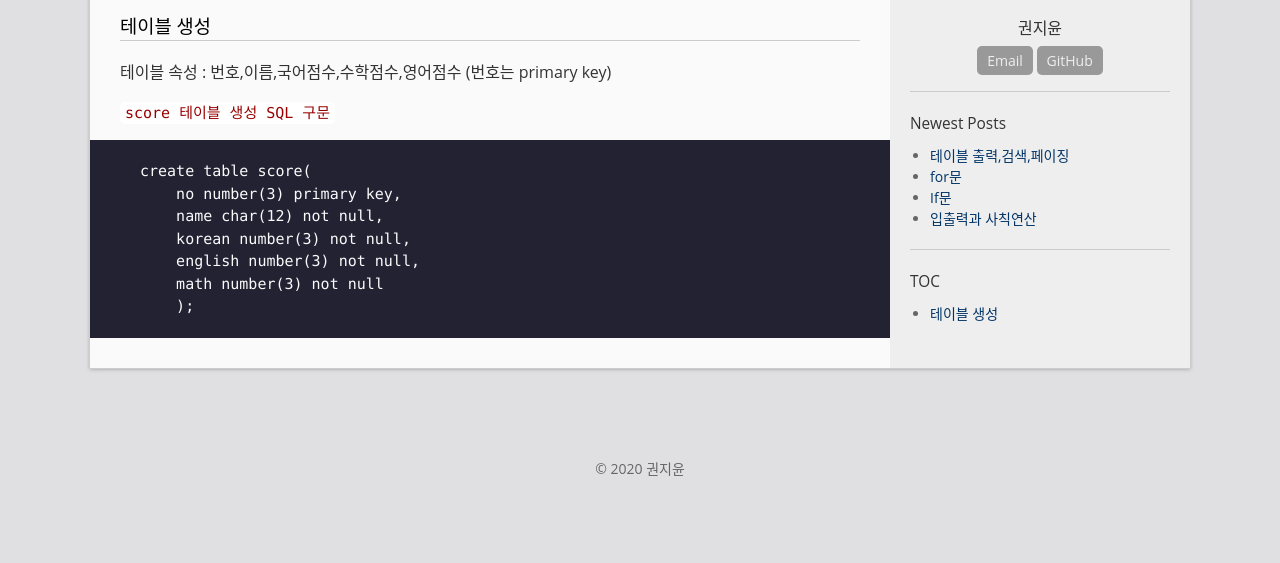
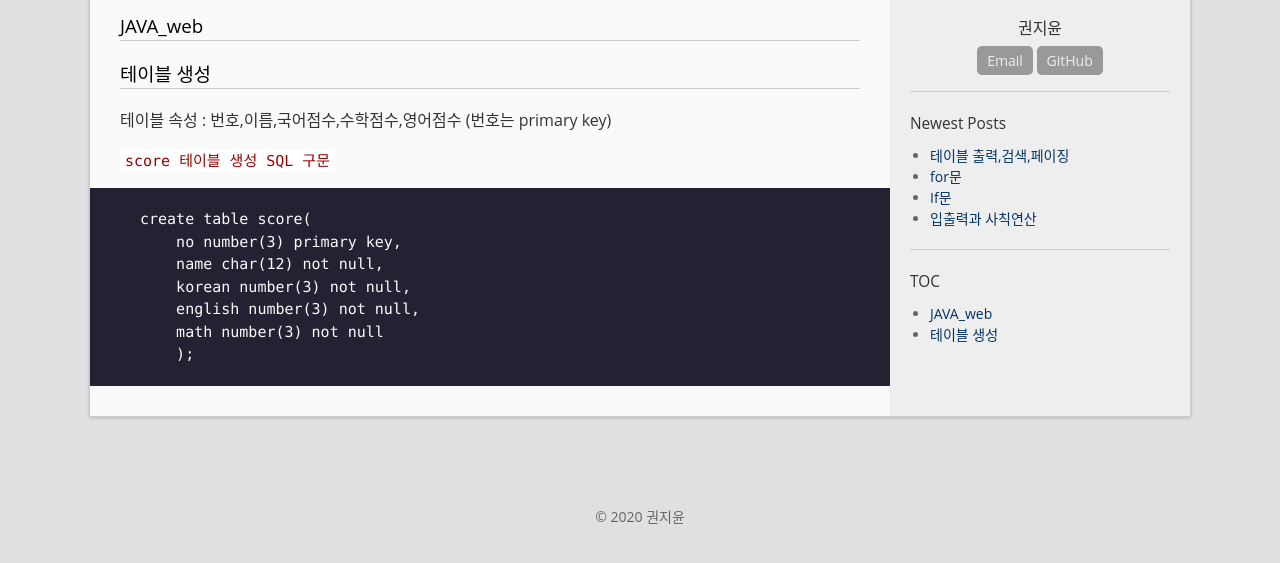
Before and after one commit to KwonJiYoon/KwonJiYoon.github.io, a Jekyll site: the page built from _posts/2020-03-11-WEB-ex.md, in a window 1280 px wide, cut to the strip 261-824 px from the top of the page. Built offline with Jekyll 4.4.1, drawn with Linux system fonts in a browser that asks for light colours.

Commit message:
Update 2020-03-11-WEB-ex.md

```diff
--- a/_posts/2020-03-11-WEB-ex.md
+++ b/_posts/2020-03-11-WEB-ex.md
@@ -5,7 +5,7 @@ date:   2020.03.04
 categories:  JAVA_Web
 permalink: /archivers/test
 ---
-
+### JAVA_web
 ### 테이블 생성
 테이블 속성 : 번호,이름,국어점수,수학점수,영어점수 (번호는 primary key)
 
```
